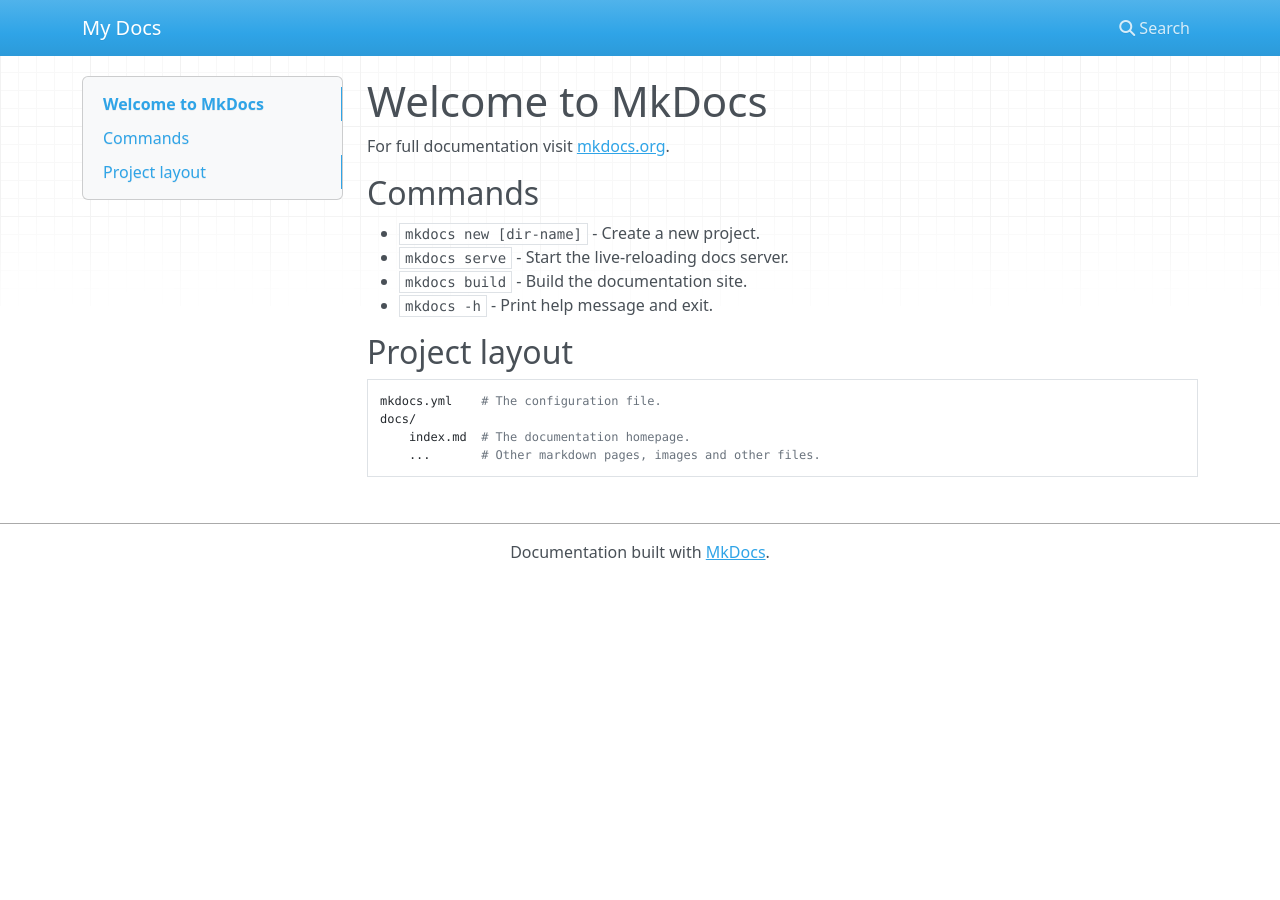
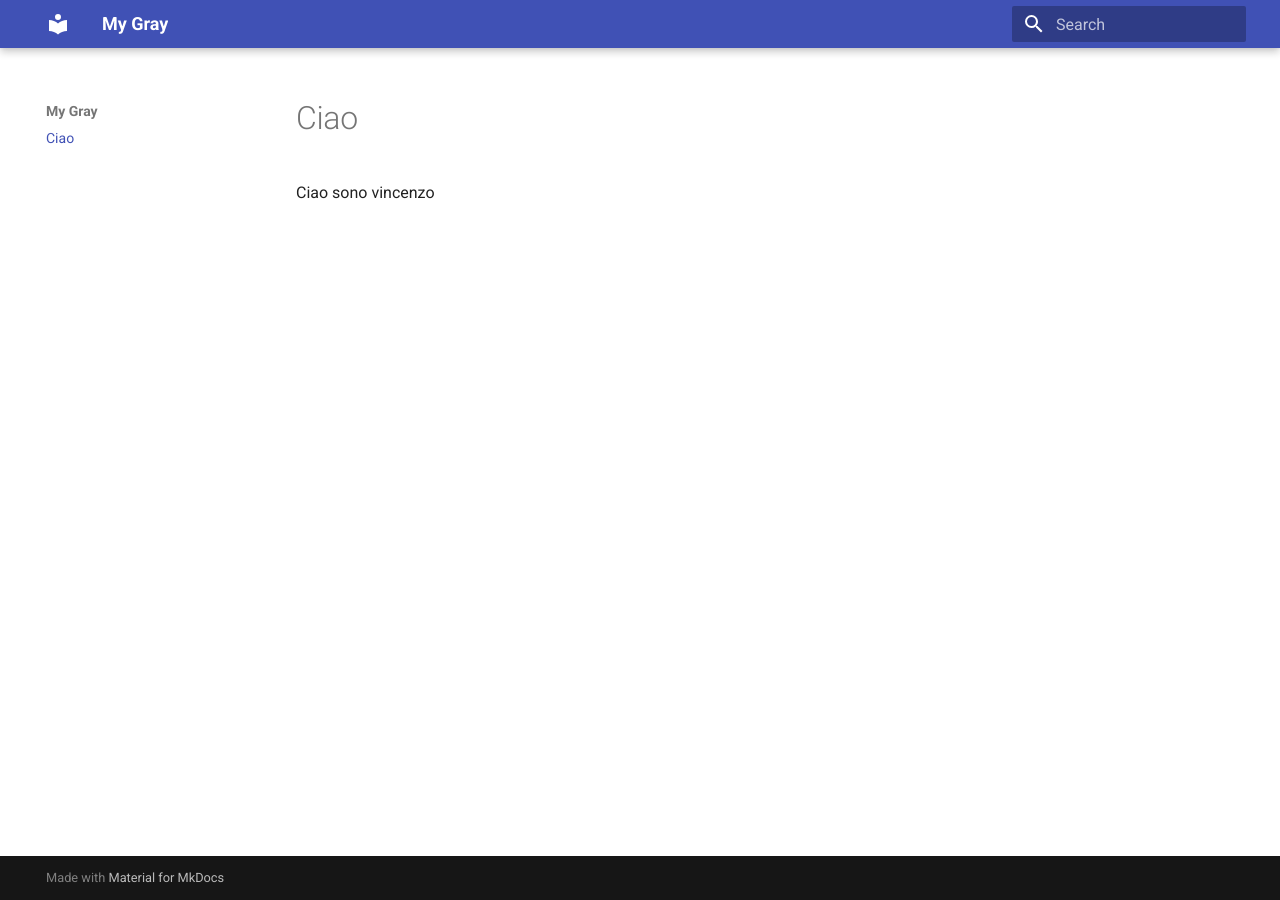
Before and after one commit to vinc677/gray, an MkDocs documentation site: the page built from docs/index.md, in a window 1280 px wide. Built offline with MkDocs 1.6.1 and Material for MkDocs 9.7.7, drawn with Linux system fonts in a browser that asks for light colours; nearby versions of some CDN libraries.

Commit message:
speriamo

```diff
--- a/docs/index.md
+++ b/docs/index.md
@@ -1,17 +1,3 @@
-# Welcome to MkDocs
+# Ciao
 
-For full documentation visit [mkdocs.org](https://www.mkdocs.org).
-
-## Commands
-
-* `mkdocs new [dir-name]` - Create a new project.
-* `mkdocs serve` - Start the live-reloading docs server.
-* `mkdocs build` - Build the documentation site.
-* `mkdocs -h` - Print help message and exit.
-
-## Project layout
-
-    mkdocs.yml    # The configuration file.
-    docs/
-        index.md  # The documentation homepage.
-        ...       # Other markdown pages, images and other files.
+Ciao sono vincenzo
--- a/mkdocs.yml
+++ b/mkdocs.yml
@@ -1 +1,11 @@
-site_name: My Docs
+site_name: My Gray
+site_url: https://mydomain.org/mysite
+
+
+theme:
+  name: material
+
+  theme:
+  features:
+    - navigation.instant
+    - navigation.instant.progress
```
Also changed, not shown: 1 other file.
